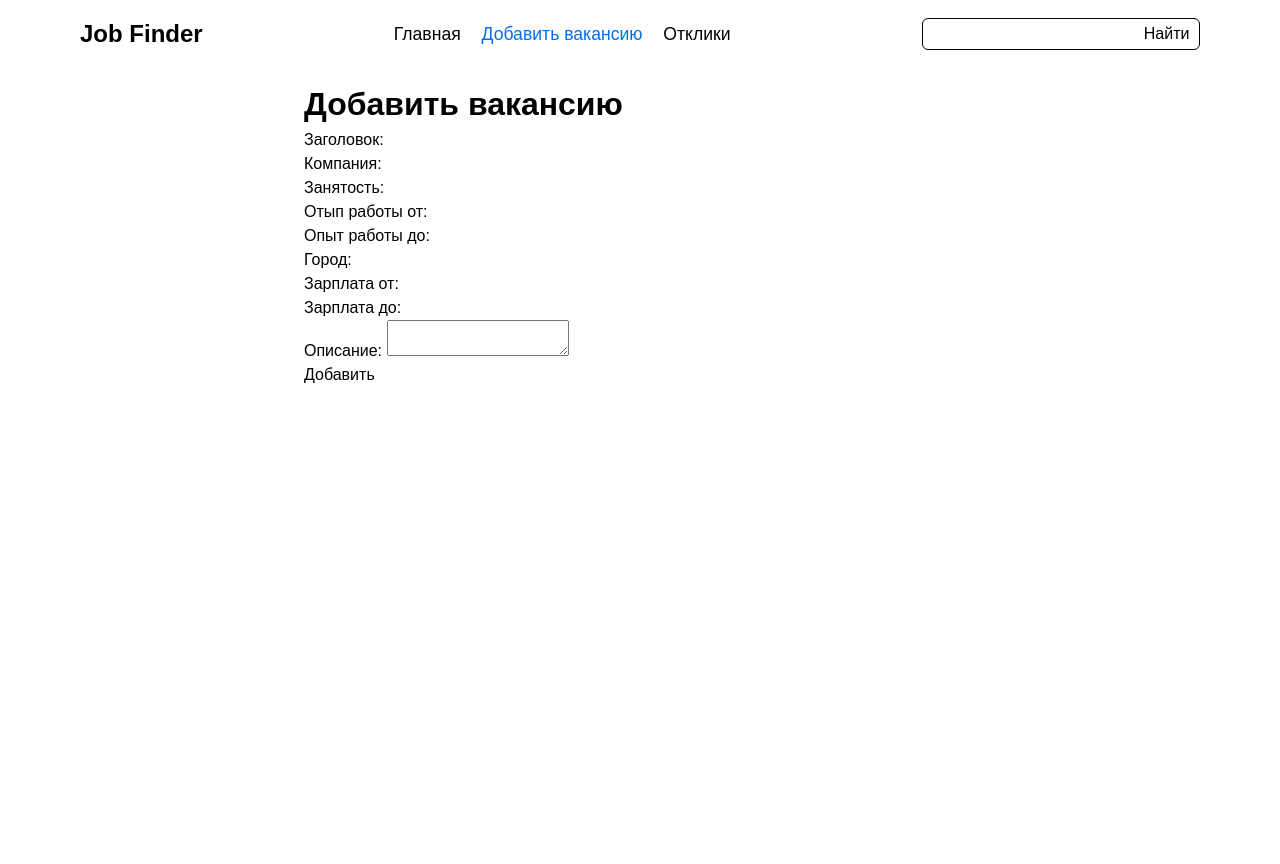
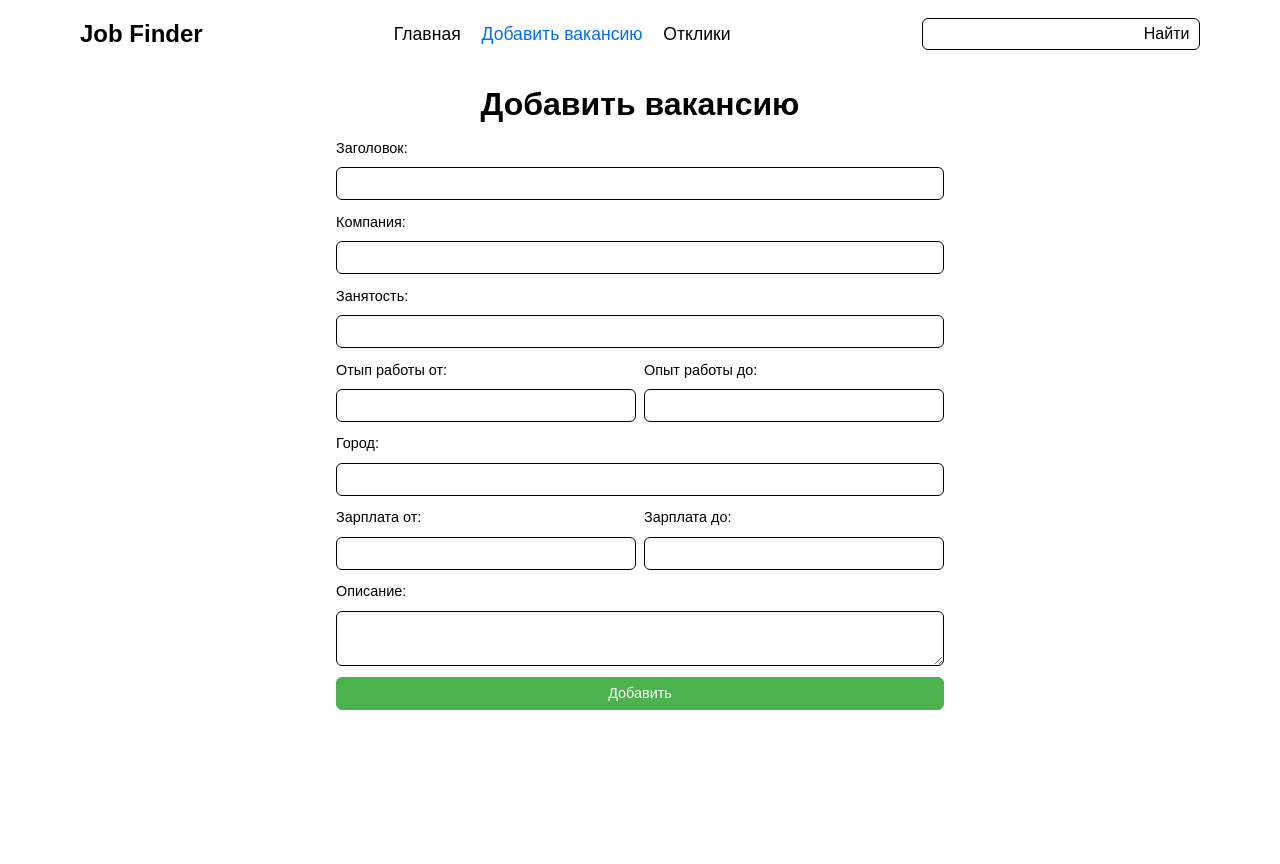
Before and after one commit to FFH255/university-php-project, a PHP site: page /create-vacancy.php in a window 1280 px wide. Before the commit the page ends 383 px from the top, so only its background shows below. Run offline with PHP 8.4, Linux system fonts and the light colour scheme; data that the repository does not hold is empty.

Commit message:
Even more css.

```diff
--- a/php/src/styles/buttons.css
+++ b/php/src/styles/buttons.css
@@ -6,6 +6,7 @@
 
 .button:hover {
   opacity: .7;
+  cursor: pointer;
 }
 
 .button:disabled {
@@ -23,3 +24,8 @@
   background-color: var(--positive);
   color: var(--background-1000);
 }
+
+.button_theme_danger {
+  border: 1px solid var(--danger);
+  color: var(--danger);
+}
--- a/php/src/styles/header.css
+++ b/php/src/styles/header.css
@@ -47,5 +47,5 @@
 }
 
 .search-title__button {
-
+  cursor: pointer;
 }
--- a/php/src/styles/main.css
+++ b/php/src/styles/main.css
@@ -16,6 +16,7 @@
   --background-250: #f4f4f5;
   --contrast: #006ff0;
   --positive: #4bb24e;
+  --danger: #d13535;
 }
 
 html {
@@ -25,17 +26,68 @@ html {
   color: var(--main);
 }
 
+html, body {
+  min-height: 100dvh;
+}
+
 a {
   text-decoration: none;
   color: inherit;
 }
 
-button, input {
+button, input, textarea {
 	background: none;
 	color: inherit;
 	border: none;
 	padding: 0;
 	font: inherit;
-	cursor: pointer;
 	outline: inherit;
 }
+
+._border_main {
+  border: 1px solid var(--main);
+  border-radius: 6px;
+}
+
+._border_sub {
+  border: 1px solid var(--background-500);
+  border-radius: 6px;
+}
+
+.form {
+  display: grid;
+  justify-content: stretch;
+  gap: .7rem;
+  max-width: 38rem;
+  margin-inline: auto;
+}
+
+.form__item {
+  font-size: .9rem;
+}
+
+.form__item_direction_col {
+  display: grid;
+  gap: .5rem;
+}
+
+.form__item_direction_row {
+  display: grid;
+  grid-auto-flow: column;
+  gap: .5rem;
+}
+
+.input {
+  padding: .3rem .6rem;
+  font-size: .9rem;
+}
+
+.form-title {
+  text-align: center;
+  margin-bottom: .6rem;
+}
+
+.placeholder {
+  margin-top: 3rem;
+  text-align: center;
+}
--- a/php/src/ui/vacancyForm.php
+++ b/php/src/ui/vacancyForm.php
@@ -1,56 +1,54 @@
-<div class="vacancy-form-wrapper">
-  <h1><?php echo $title; ?></h1>
-  <form class="vacancy-form" method="post" action="<?php echo $actionUrl ?>">
+<h1 class="form-title" ><?php echo $title; ?></h1>
+<form class="form" method="post" action="<?php echo $actionUrl ?>">
   <input name="id" type="hidden" value="<?php echo $vacancy->id; ?>" />
-    <div>
+  <div class="form__item form__item_direction_col">
     <label>Заголовок:</label>
-      <input name="title" type="text" value="<?php echo $vacancy->title; ?>" required />
+    <input name="title" type="text" class="input _border_main" value="<?php echo $vacancy->title; ?>" required />
   </div>
 
-    <div>
+  <div class="form__item form__item_direction_col">
     <label>Компания:</label>
-      <input name="company" type="text" value="<?php echo $vacancy->company; ?>" />
+    <input name="company" type="text" class="input _border_main" value="<?php echo $vacancy->company; ?>" />
   </div>
 
-    <div>
+  <div class="form__item form__item_direction_col">
     <label>Занятость:</label>
-      <input name="employment" type="text" value="<?php echo $vacancy->employment; ?>" required />
+    <input name="employment" type="text" class="input _border_main" value="<?php echo $vacancy->employment; ?>" required />
   </div>
 
-    <div>
-      <div>
+  <div class="form__item form__item_direction_row">
+    <div class="form__item form__item_direction_col">
       <label>Отып работы от:</label>
-        <input name="experience_from" type="number" value="<?php echo $vacancy->experience_from; ?>" />
+      <input name="experience_from" type="number"  class="input _border_main" value="<?php echo $vacancy->experience_from; ?>" />
     </div>
 
-      <div>
+    <div class="form__item form__item_direction_col">
       <label>Опыт работы до:</label>
-        <input name="experience_to" type="number" value="<?php echo $vacancy->experience_to; ?>" />
+      <input name="experience_to" type="number"  class="input _border_main" value="<?php echo $vacancy->experience_to; ?>" />
     </div>
   </div>
 
-    <div>
+  <div class="form__item form__item_direction_col">
     <label>Город:</label>
-      <input name="city" type="text" value="<?php echo $vacancy->city; ?>" />
+    <input name="city" type="text"  class="input _border_main" value="<?php echo $vacancy->city; ?>" />
   </div>
 
-    <div>
-      <div>
+  <div class="form__item form__item_direction_row">
+    <div class="form__item form__item_direction_col">
       <label>Зарплата от:</label>
-        <input name="salary_from" type="number" value="<?php echo $vacancy->salary_from; ?>" />
+      <input name="salary_from" type="number"  class="input _border_main" value="<?php echo $vacancy->salary_from; ?>" />
     </div>
 
-      <div>
+    <div class="form__item form__item_direction_col" >
       <label>Зарплата до:</label>
-        <input name="salary_to" type="number" value="<?php echo $vacancy->salary_to; ?>" />
+      <input name="salary_to" type="number"  class="input _border_main" value="<?php echo $vacancy->salary_to; ?>" />
     </div>
   </div>
 
-    <div>
+  <div class="form__item form__item_direction_col">
     <label>Описание:</label>
-      <textarea name="description"required><?php echo $vacancy->description; ?></textarea>
+    <textarea name="description"  class="input _border_main" required><?php echo $vacancy->description; ?></textarea>
   </div>
 
-    <input value="<?php echo $buttonContent; ?>" type="submit" />
+  <input class="button button_theme_positive" value="<?php echo $buttonContent; ?>" type="submit" />
 </form>
-</div>
```
Also changed, not shown: php/src/pages/index.php (+10 -9 lines), php/src/pages/replies.php (+7 -4 lines), php/src/ui/replyBrief.php (+5 -3 lines). Lines whose indentation alone changed are shown as unchanged.
